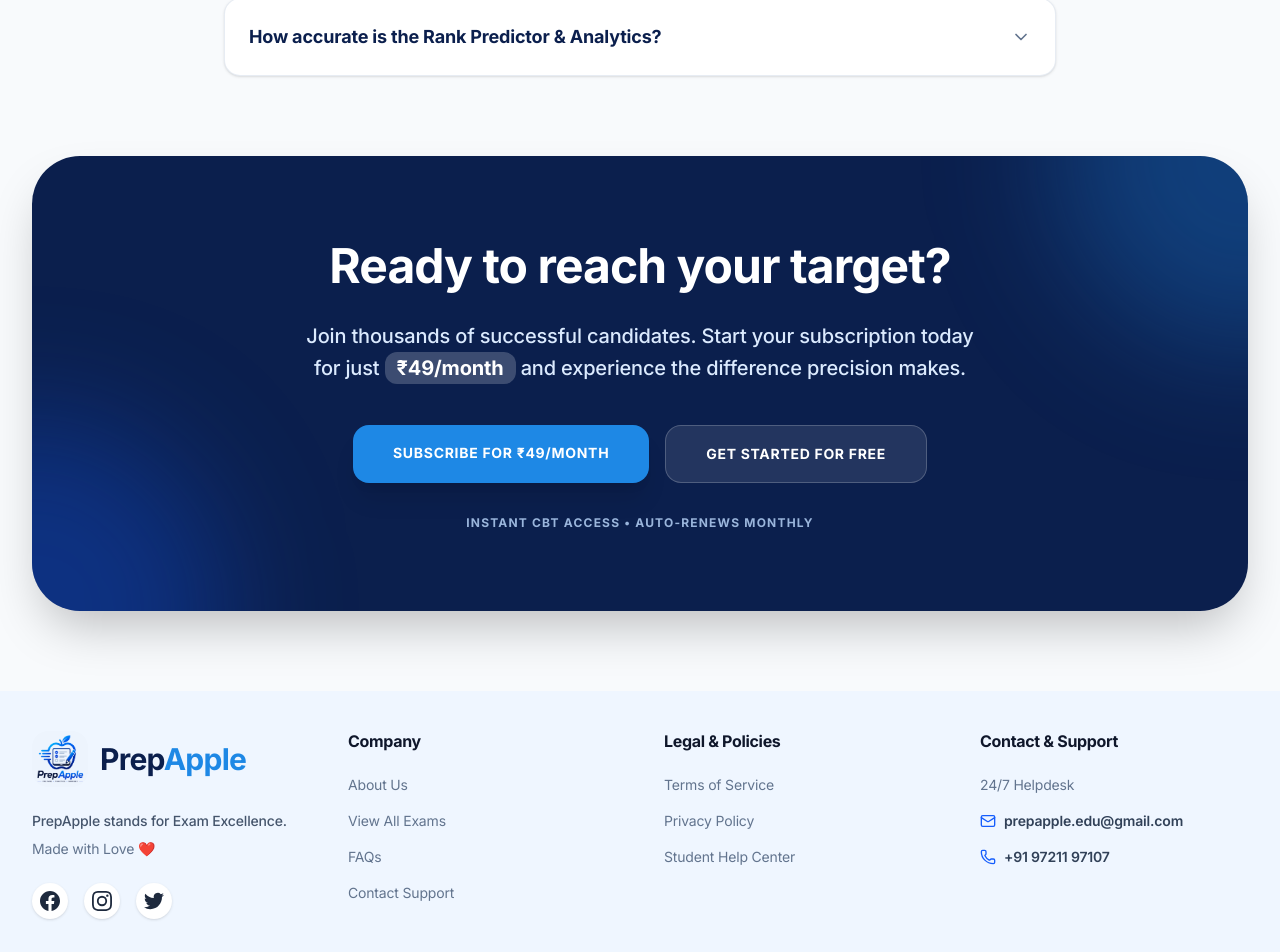
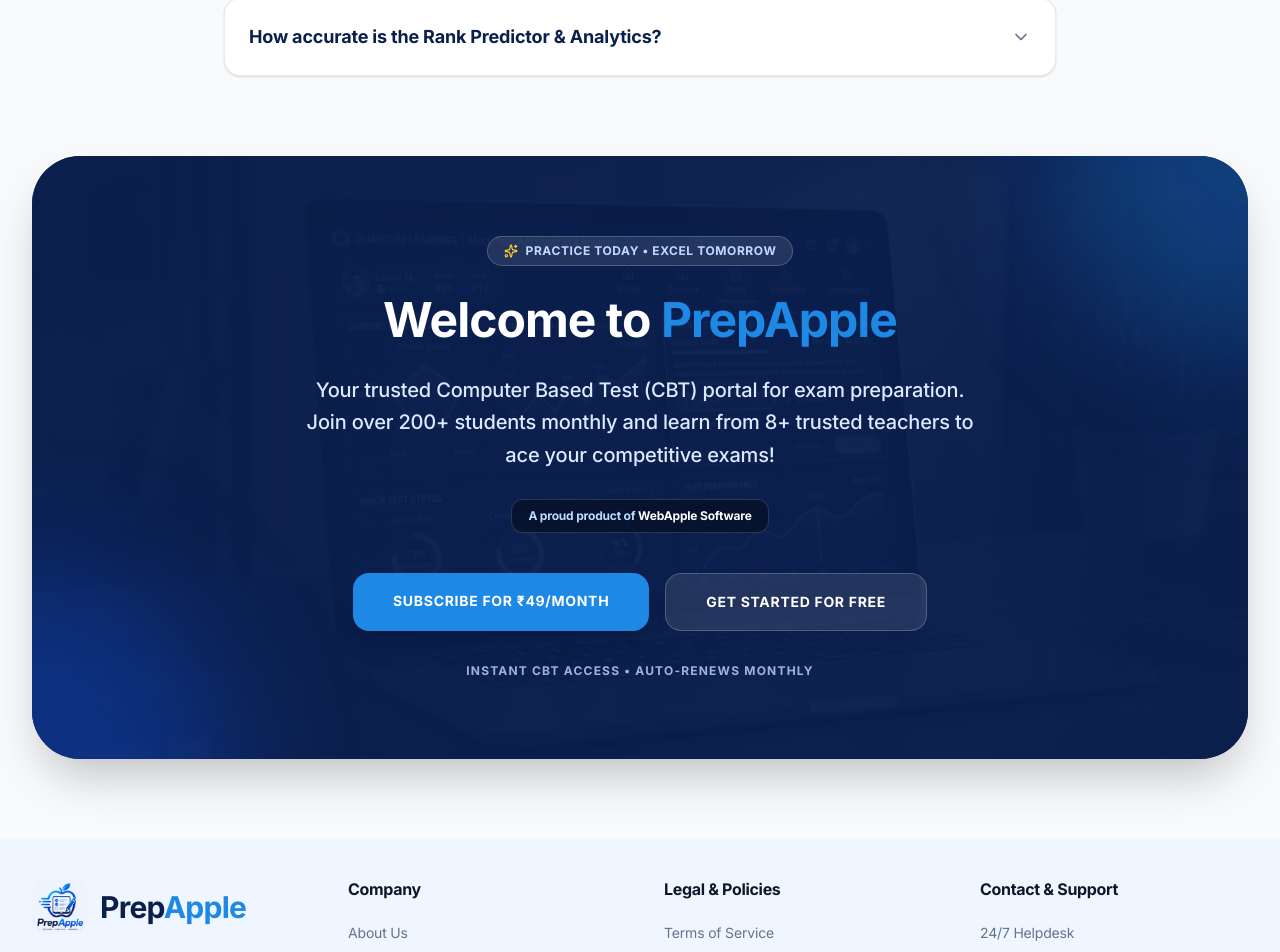
Before and after one commit to webapple-software/prepapple, a React (Vite) app in the folder student/: page / in a window 1280 px wide. Shown: the part 5146-6098 px from the top of the page. Built offline with nearby package versions, Linux system fonts and the light colour scheme; no server answers.

Commit message:
Add rich background image with gradient overlay to Welcome to PrepApple banner

```diff
--- a/student/src/pages/landing/Home.jsx
+++ b/student/src/pages/landing/Home.jsx
@@ -575,15 +575,33 @@
 
       {/* CTA Section */}
       <section className="px-4 sm:px-6 lg:px-8 pb-20">
-        <div className="max-w-7xl mx-auto bg-[#0B1F4D] rounded-[3rem] p-10 md:p-20 text-center relative overflow-hidden shadow-2xl text-white">
+        <div className="max-w-7xl mx-auto bg-[#0B1F4D] rounded-[3rem] p-10 md:p-20 text-center relative overflow-hidden shadow-2xl text-white group">
+          {/* Background Image Layer */}
+          <img
+            src="/assets/slider_banner_1.jpg"
+            alt="PrepApple Banner Background"
+            className="absolute inset-0 w-full h-full object-cover opacity-25 mix-blend-luminosity group-hover:scale-105 transition-transform duration-700 pointer-events-none"
+          />
+          <div className="absolute inset-0 bg-gradient-to-r from-[#0B1F4D]/90 via-[#0B1F4D]/80 to-[#0B1F4D]/90 pointer-events-none" />
+
+          {/* Radial Glows */}
           <div className="absolute top-0 right-0 w-96 h-96 bg-[#1E88E5]/30 rounded-full blur-3xl -mr-48 -mt-48 pointer-events-none"></div>
           <div className="absolute bottom-0 left-0 w-96 h-96 bg-blue-600/30 rounded-full blur-3xl -ml-48 -mb-48 pointer-events-none"></div>
 
           <div className="relative z-10 space-y-6">
-            <h2 className="text-3xl sm:text-5xl font-black tracking-tight text-white">Ready to reach your target?</h2>
+            <div className="inline-flex items-center gap-2 px-4 py-1.5 rounded-full bg-white/10 border border-white/20 text-blue-200 font-extrabold text-xs uppercase tracking-wider">
+              <Sparkles className="w-3.5 h-3.5 text-amber-300" />
+              <span>PRACTICE TODAY • EXCEL TOMORROW</span>
+            </div>
+            <h2 className="text-3xl sm:text-5xl font-black tracking-tight text-white">Welcome to <span className="text-[#1E88E5]">PrepApple</span></h2>
             <p className="text-blue-100 font-medium text-base sm:text-xl max-w-2xl mx-auto leading-relaxed">
-              Join thousands of successful candidates. Start your subscription today for just <span className="font-black text-white bg-white/20 px-3 py-1 rounded-xl">₹49/month</span> and experience the difference precision makes.
+              Your trusted Computer Based Test (CBT) portal for exam preparation. Join over 200+ students monthly and learn from 8+ trusted teachers to ace your competitive exams!
             </p>
+            <div className="pt-1">
+              <span className="bg-black/40 border border-white/15 px-4 py-2 rounded-xl text-xs font-bold text-blue-200 inline-block backdrop-blur-md">
+                A proud product of <strong className="text-white font-extrabold">WebApple Software</strong>
+              </span>
+            </div>
             <div className="pt-4 flex flex-col sm:flex-row justify-center gap-4">
               <a
                 href="https://forms.gle/ML2urJTy75xXFXK18"
```
